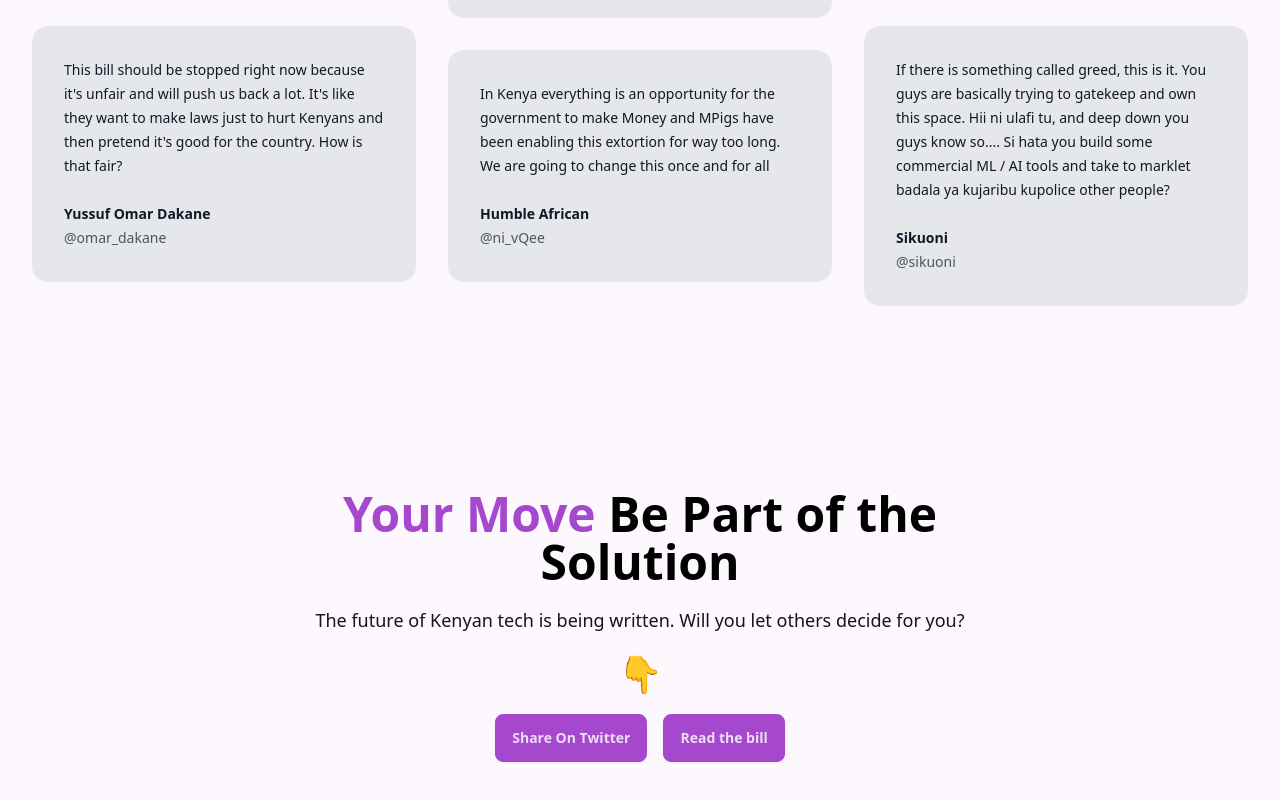
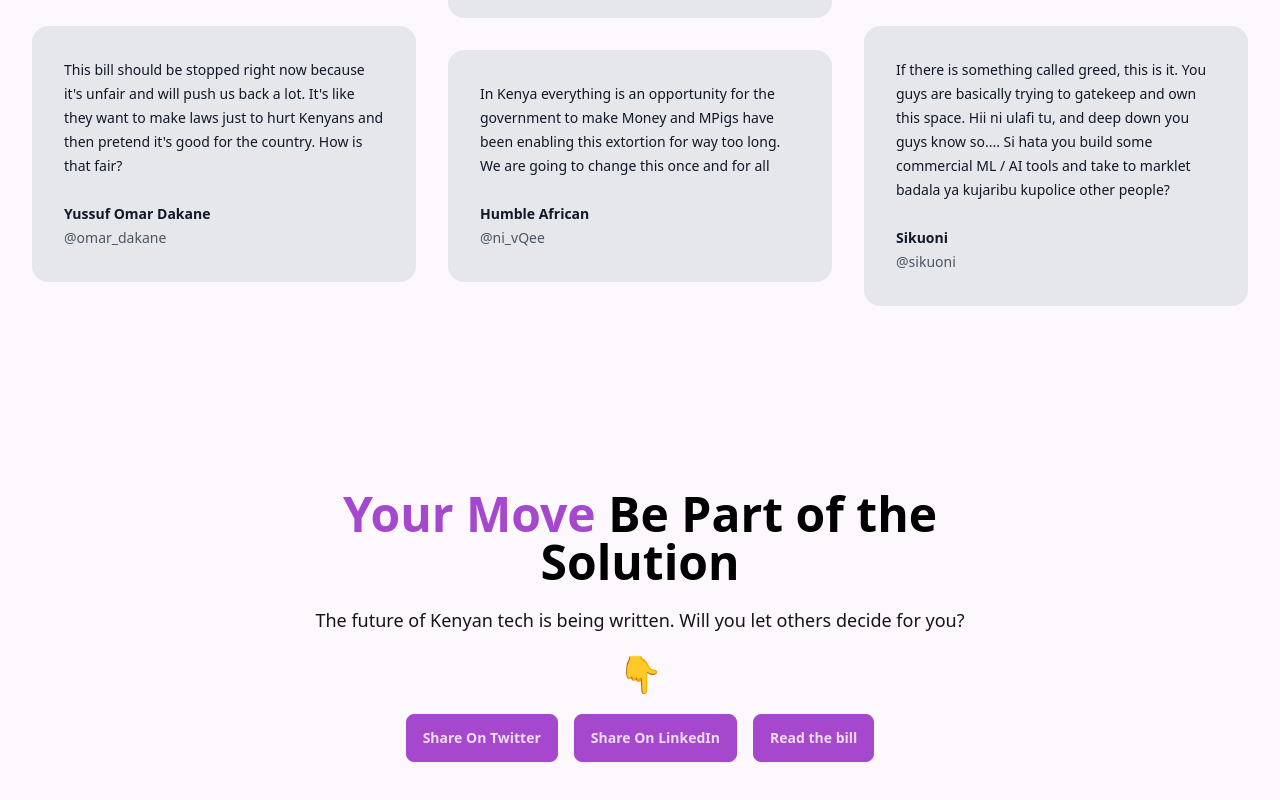
Before and after one commit to peterokwara/reject-robotics-ai, a SvelteKit app: page / in a window 1280 px wide. Shown: the part 5526-6326 px from the top of the page. Built offline with nearby package versions, Linux system fonts and the light colour scheme.

Commit message:
add linkedin

```diff
--- a/src/routes/+page.svelte
+++ b/src/routes/+page.svelte
@@ -463,6 +463,14 @@
 				Share On Twitter
 			</a>
 			<a
+				href="https://www.linkedin.com/sharing/share-offsite/?url=https%3A%2F%2Freject-robotics-ai.vercel.app%2F"
+				class="btn btn-primary"
+				target="_blank"
+				rel="noopener noreferrer"
+			>
+				Share On LinkedIn
+			</a>
+			<a
 				href="https://docs.google.com/document/d/16vyCQVNbOZzlyN8PvnfF9B8JroeAxBMv/edit?usp=sharing&ouid=113687490993866143845&rtpof=true&sd=true"
 				class="btn btn-primary">Read the bill</a
 			>
```
